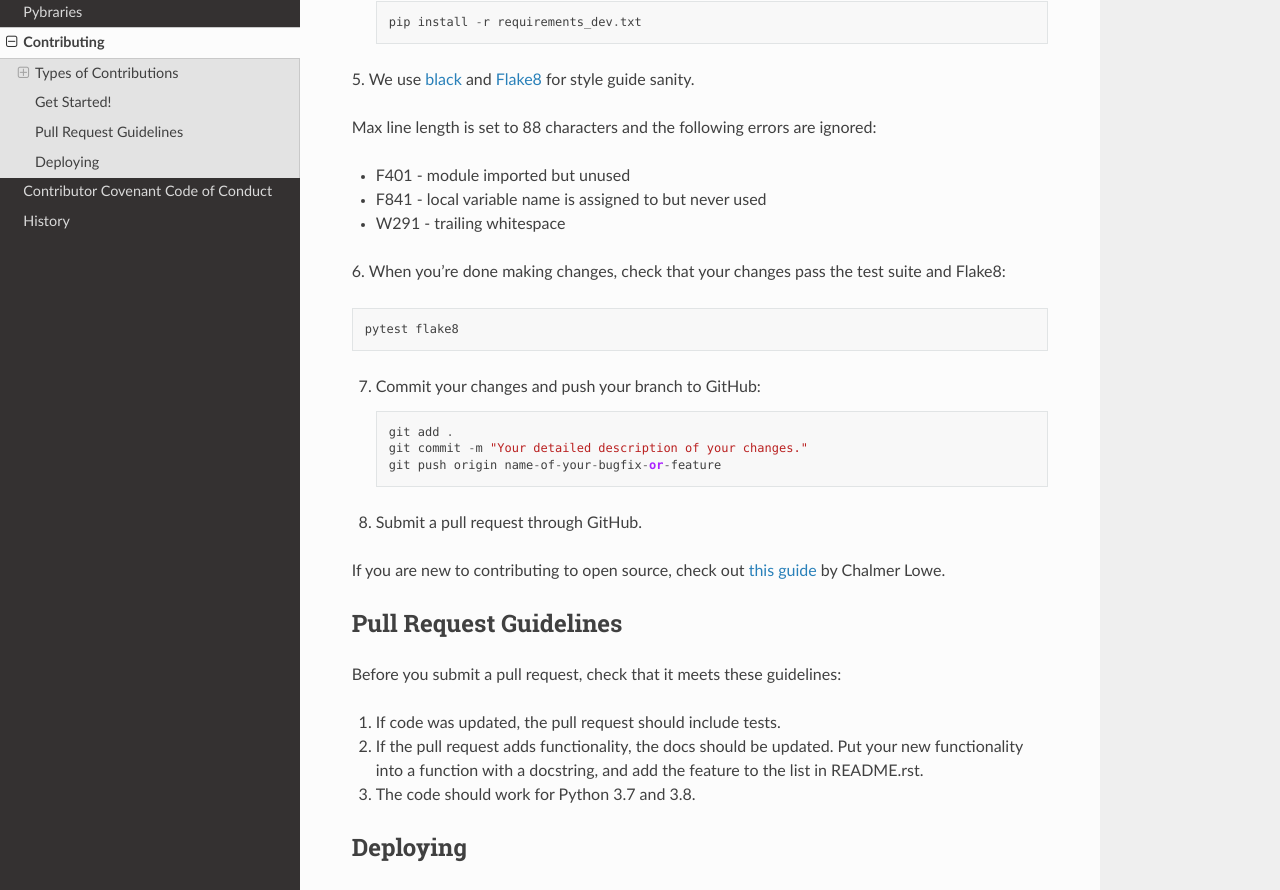
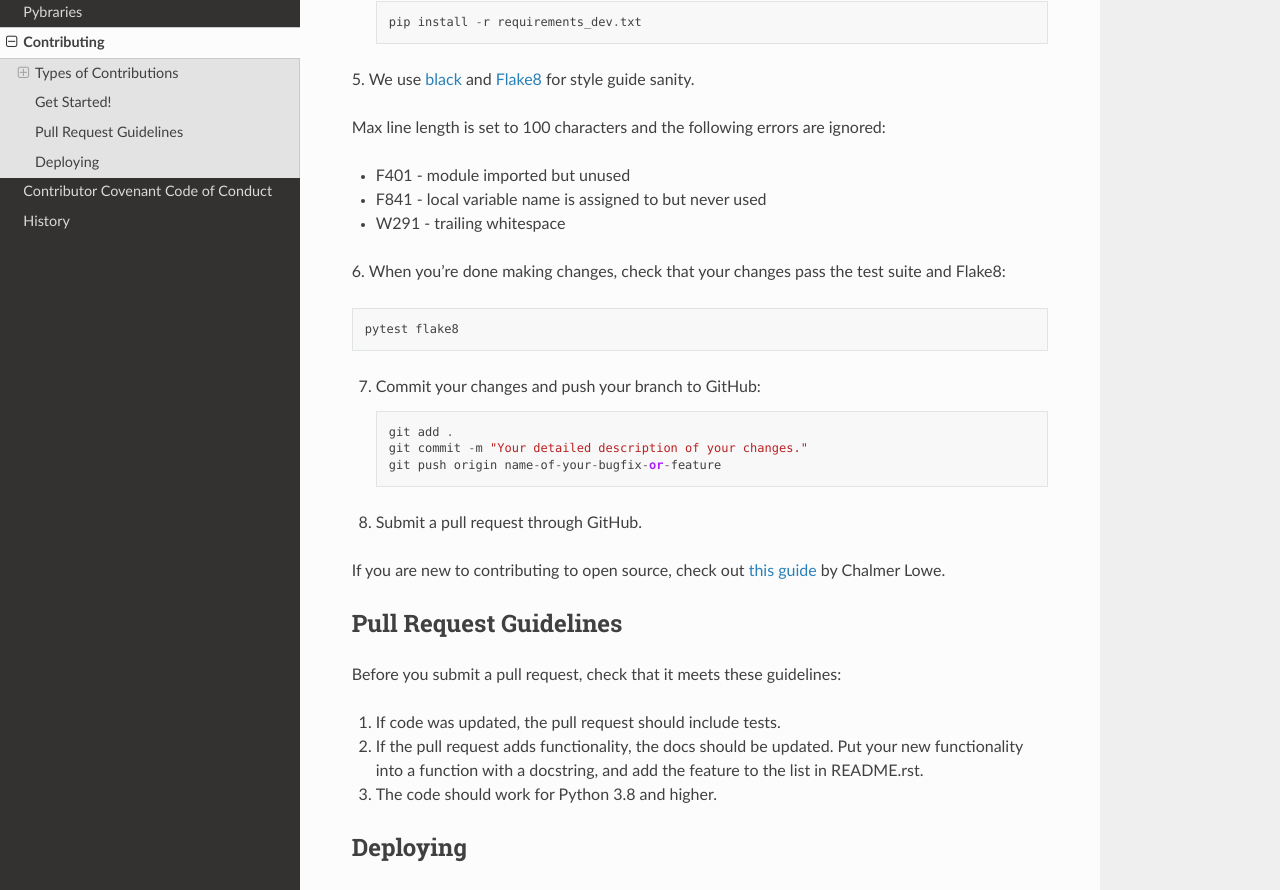
Before and after one commit to pybraries/pybraries, a Sphinx documentation site: the page built from docs/CONTRIBUTING.rst, in a window 1280 px wide and 1400 px high, scrolled down 1714 px. Shown: the part 140-1030 px from the top of the window. Built offline with Sphinx 7.4.7 and the Read the Docs theme 2.0.0, drawn with Linux system fonts in a browser that asks for light colours.

Commit message:
update contributing minor fixes

```diff
--- a/docs/CONTRIBUTING.rst
+++ b/docs/CONTRIBUTING.rst
@@ -91,7 +91,7 @@ Ready to contribute? Here's how to set up `pybraries` for local development.
 5. We use `black <https://black.readthedocs.io/en/stable/the_black_code_style.html>`_
 and `Flake8 <http://flake8.pycqa.org/en/latest/>`_ for style guide sanity.
 
-Max line length is set to 88 characters and the following errors are ignored:
+Max line length is set to 100 characters and the following errors are ignored:
 
 * F401 - module imported but unused
 * F841 - local variable name is assigned to but never used
@@ -122,7 +122,7 @@ Before you submit a pull request, check that it meets these guidelines:
 2. If the pull request adds functionality, the docs should be updated. Put
    your new functionality into a function with a docstring, and add the
    feature to the list in README.rst.
-3. The code should work for Python 3.7 and 3.8.
+3. The code should work for Python 3.8 and higher.
 
 Deploying
 ---------
```
